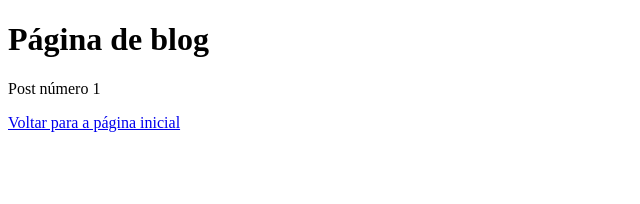
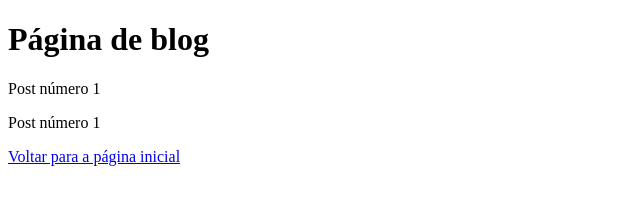
Before and after one commit to Mateus-de-Almeida/aulagithub, a plain HTML site: page blog.html in a window 1280 px wide. Shown: the whole page, without its empty margins (0-640 px from the left). Drawn offline with Linux system fonts and the light colour scheme.

Commit message:
Update blog

```diff
--- a/blog.html
+++ b/blog.html
@@ -8,6 +8,7 @@
 <body>
     <h1>Página de blog</h1>
     <p>Post número 1</p>
+    <p>Post número 1</p>
     <a href="index.html">Voltar para a página inicial</a>
 </body>
 </html>
```
